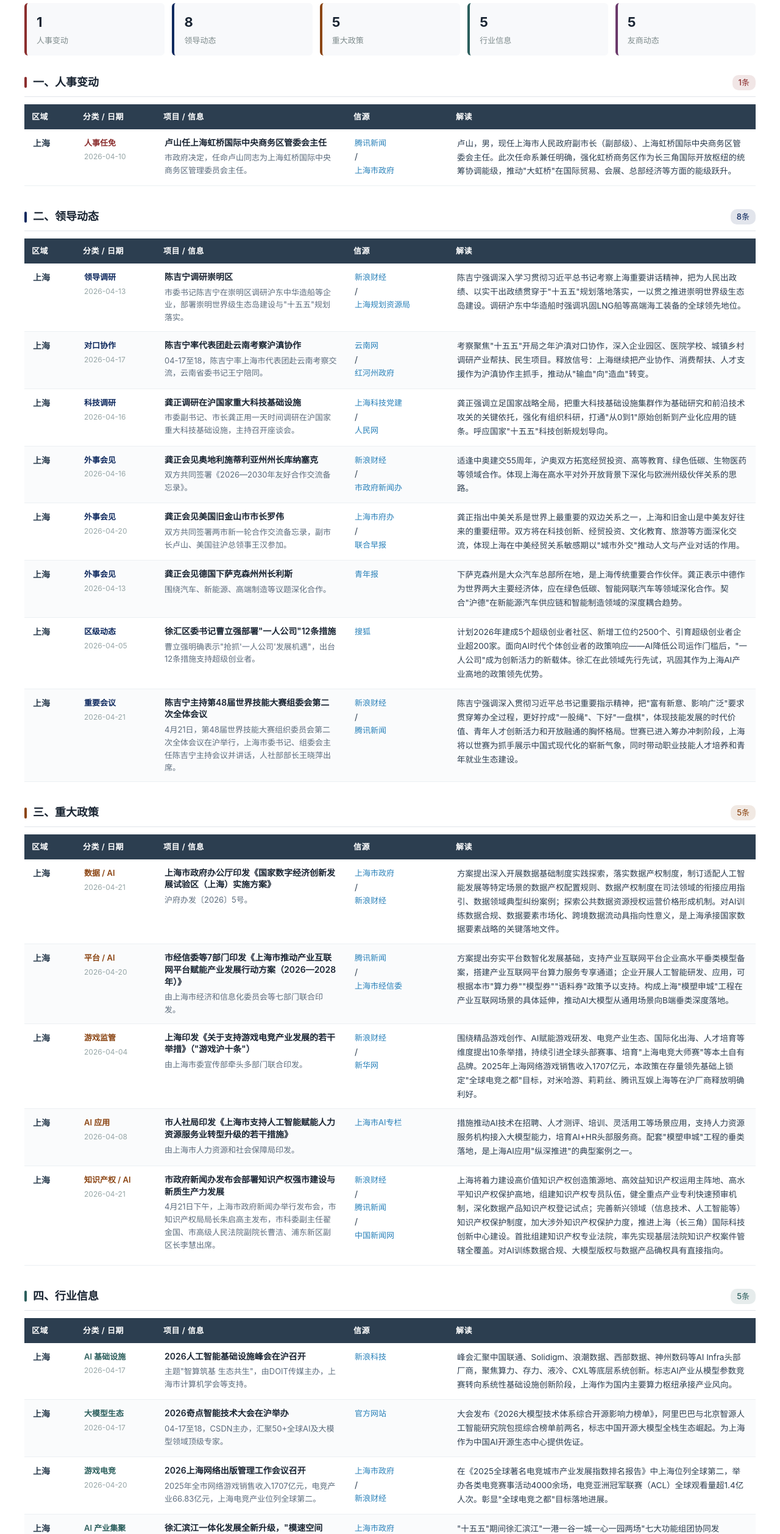
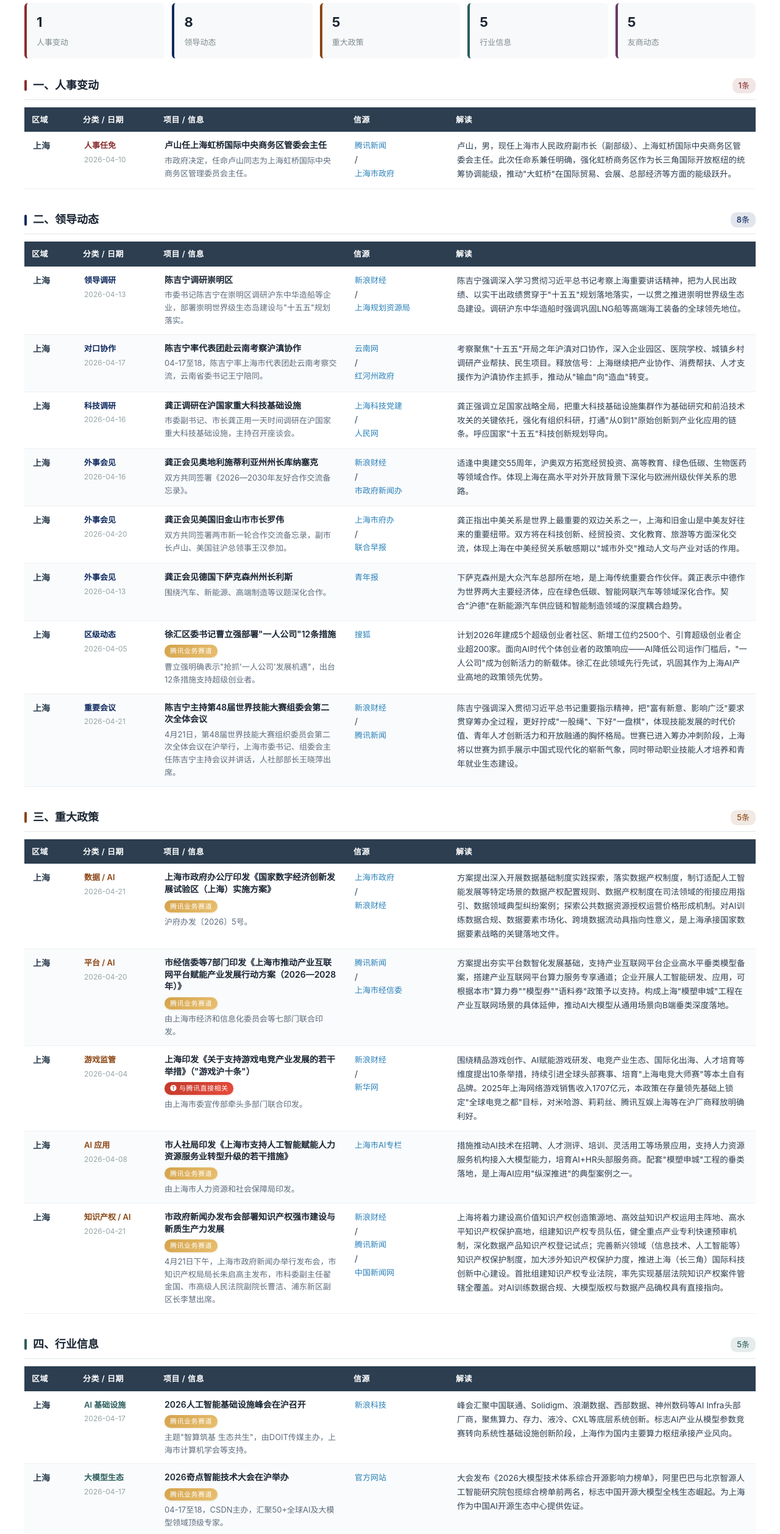
Before and after one commit to tillydu1002/eastchinapolicyhub, a plain HTML site: page archive/2026-04.html in a window 1280 px wide. Shown: the part 240-2755 px from the top of the page at 61% size. Drawn offline with Linux system fonts and the light colour scheme.

Commit message:
feat: 月报每条加腾讯关联标签 + 首页/月报顶部 5 个按钮可跳转板块

```diff
--- a/archive/2026-04.html
+++ b/archive/2026-04.html
@@ -22,10 +22,17 @@
   .meta strong{color:#c0392b}
   .stat-bar{display:flex;gap:12px;margin:20px 0 30px;flex-wrap:wrap}
   .stat{flex:1;min-width:130px;padding:14px 16px;border-radius:6px;
-        background:#f8f9fb;border-left:4px solid var(--c,#34495e)}
+        background:#f8f9fb;border-left:4px solid var(--c,#34495e);
+        text-decoration:none;color:inherit;display:block;
+        transition:transform .15s ease,box-shadow .15s ease,background .15s ease}
+  .stat:hover{background:#fff;transform:translateY(-2px);
+              box-shadow:0 4px 14px rgba(15,42,95,0.12);cursor:pointer}
   .stat-num{font-size:22px;font-weight:700;color:#1a2533}
-  .stat-lbl{font-size:13px;color:#7f8c8d;margin-top:2px}
-  .sec{margin-bottom:36px}
+  .stat-lbl{font-size:13px;color:#7f8c8d;margin-top:2px;display:flex;align-items:center;gap:4px}
+  .stat-lbl::after{content:"›";margin-left:auto;color:var(--c,#34495e);font-size:16px;
+                    font-weight:700;opacity:0;transition:opacity .15s}
+  .stat:hover .stat-lbl::after{opacity:1}
+  .sec{margin-bottom:36px;scroll-margin-top:20px}
   .sec-title{font-size:18px;font-weight:700;color:#1a2533;display:flex;align-items:center;
              gap:10px;margin:0 0 12px;padding-bottom:8px;border-bottom:1px solid #e1e5ea}
   .sec-bar{width:4px;height:18px;background:var(--sec-color);border-radius:2px}
@@ -40,8 +47,19 @@
   .col-region{font-weight:600;color:#2c3e50}
   .cat-main{font-weight:600;color:var(--sec-color);font-size:13px}
   .cat-date{color:#95a5a6;font-size:12px;margin-top:3px}
-  .info-title{font-weight:600;color:#1a2533;margin-bottom:5px;line-height:1.4}
+  .info-title{font-weight:600;color:#1a2533;margin-bottom:5px;line-height:1.4;
+               display:flex;align-items:flex-start;gap:8px;flex-wrap:wrap}
   .info-body{font-size:13px;color:#5d6d7e}
+  /* 腾讯关联小标签 */
+  .tx-tag{display:inline-block;padding:2px 9px;font-size:11px;font-weight:500;
+          border-radius:10px;letter-spacing:0.5px;line-height:1.5;white-space:nowrap;
+          vertical-align:middle;flex-shrink:0}
+  .tx-tag.tx-direct{background:linear-gradient(135deg,#c0392b,#e74c3c);color:#fff;
+                     box-shadow:0 1px 3px rgba(192,57,43,0.25)}
+  .tx-tag.tx-industry{background:linear-gradient(135deg,#d4a24b,#e8c070);color:#fff;
+                       box-shadow:0 1px 3px rgba(184,146,74,0.25)}
+  .tx-tag.tx-rival{background:linear-gradient(135deg,#6b3a6b,#8e5a8e);color:#fff;
+                    box-shadow:0 1px 3px rgba(107,58,107,0.25)}
   .col-src a{color:#2980b9;text-decoration:none;font-size:13px;display:block;margin-bottom:2px}
   .col-src a:hover{text-decoration:underline}
   .col-ana{color:#2c3e50;font-size:13.5px;line-height:1.7}
@@ -58,21 +76,21 @@
     <div class="eyebrow">EAST CHINA · GOVERNMENT AFFAIRS BRIEFING</div>
     <h1>华东政务信息 · 2026 年 4 月</h1>
     <div class="meta">
-      <span>📅 最后更新：<strong>2026-04-22 12:57</strong></span>
+      <span>📅 最后更新：<strong>2026-04-22 14:09</strong></span>
       <span>📊 本月累计：<strong>24 条</strong></span>
       <span>🏛 腾讯华东区域公共事务团队</span>
     </div>
   </header>
 
   <div class="stat-bar">
-    <div class="stat" style="--c:#8b2e2e"><div class="stat-num">1</div><div class="stat-lbl">人事变动</div></div>
-    <div class="stat" style="--c:#0f2a5f"><div class="stat-num">8</div><div class="stat-lbl">领导动态</div></div>
-    <div class="stat" style="--c:#8b4513"><div class="stat-num">5</div><div class="stat-lbl">重大政策</div></div>
-    <div class="stat" style="--c:#2c5f5d"><div class="stat-num">5</div><div class="stat-lbl">行业信息</div></div>
-    <div class="stat" style="--c:#6b3a6b"><div class="stat-num">5</div><div class="stat-lbl">友商动态</div></div>
+    <a class="stat" href="#sec-hr" style="--c:#8b2e2e"><div class="stat-num">1</div><div class="stat-lbl">人事变动</div></a>
+    <a class="stat" href="#sec-leader" style="--c:#0f2a5f"><div class="stat-num">8</div><div class="stat-lbl">领导动态</div></a>
+    <a class="stat" href="#sec-policy" style="--c:#8b4513"><div class="stat-num">5</div><div class="stat-lbl">重大政策</div></a>
+    <a class="stat" href="#sec-industry" style="--c:#2c5f5d"><div class="stat-num">5</div><div class="stat-lbl">行业信息</div></a>
+    <a class="stat" href="#sec-rival" style="--c:#6b3a6b"><div class="stat-num">5</div><div class="stat-lbl">友商动态</div></a>
   </div>
 
-    <section class="sec" style="--sec-color:#8b2e2e">
+    <section class="sec" id="sec-hr" style="--sec-color:#8b2e2e">
       <h2 class="sec-title"><span class="sec-bar"></span>一、人事变动<span class="sec-count">1条</span></h2>
       <table class="sec-table">
         <thead>
@@ -101,7 +119,7 @@
         </tbody>
       </table>
     </section>
-    <section class="sec" style="--sec-color:#0f2a5f">
+    <section class="sec" id="sec-leader" style="--sec-color:#0f2a5f">
       <h2 class="sec-title"><span class="sec-bar"></span>二、领导动态<span class="sec-count">8条</span></h2>
       <table class="sec-table">
         <thead>
@@ -199,7 +217,7 @@
           <div class="cat-date">2026-04-05</div>
         </td>
         <td class="col-info">
-          <div class="info-title">徐汇区委书记曹立强部署&quot;一人公司&quot;12条措施</div>
+          <div class="info-title">徐汇区委书记曹立强部署&quot;一人公司&quot;12条措施<span class="tx-tag tx-industry">腾讯业务赛道</span></div>
           <div class="info-body">曹立强明确表示&quot;抢抓&#x27;一人公司&#x27;发展机遇&quot;，出台12条措施支持超级创业者。</div>
         </td>
         <td class="col-src"><a href="https://www.sohu.com/a/1008312791_122585292" target="_blank" rel="noopener">搜狐</a></td>
@@ -221,7 +239,7 @@
         </tbody>
       </table>
     </section>
-    <section class="sec" style="--sec-color:#8b4513">
+    <section class="sec" id="sec-policy" style="--sec-color:#8b4513">
       <h2 class="sec-title"><span class="sec-bar"></span>三、重大政策<span class="sec-count">5条</span></h2>
       <table class="sec-table">
         <thead>
@@ -241,7 +259,7 @@
           <div class="cat-date">2026-04-21</div>
         </td>
         <td class="col-info">
-          <div class="info-title">上海市政府办公厅印发《国家数字经济创新发展试验区（上海）实施方案》</div>
+          <div class="info-title">上海市政府办公厅印发《国家数字经济创新发展试验区（上海）实施方案》<span class="tx-tag tx-industry">腾讯业务赛道</span></div>
           <div class="info-body">沪府办发〔2026〕5号。</div>
         </td>
         <td class="col-src"><a href="https://www.shanghai.gov.cn/nw12344/20260421/9edf5d5c1b2244298c315304349d0963.html" target="_blank" rel="noopener">上海市政府</a> / <a href="https://finance.sina.com.cn/stock/bxjj/2026-04-21/doc-inhvfumi0201564.shtml" target="_blank" rel="noopener">新浪财经</a></td>
@@ -254,7 +272,7 @@
           <div class="cat-date">2026-04-20</div>
         </td>
         <td class="col-info">
-          <div class="info-title">市经信委等7部门印发《上海市推动产业互联网平台赋能产业发展行动方案（2026—2028年）》</div>
+          <div class="info-title">市经信委等7部门印发《上海市推动产业互联网平台赋能产业发展行动方案（2026—2028年）》<span class="tx-tag tx-industry">腾讯业务赛道</span></div>
           <div class="info-body">由上海市经济和信息化委员会等七部门联合印发。</div>
         </td>
         <td class="col-src"><a href="https://news.qq.com/rain/a/20260420A047R200" target="_blank" rel="noopener">腾讯新闻</a> / <a href="https://www.sheitc.sh.gov.cn/" target="_blank" rel="noopener">上海市经信委</a></td>
@@ -267,7 +285,7 @@
           <div class="cat-date">2026-04-04</div>
         </td>
         <td class="col-info">
-          <div class="info-title">上海印发《关于支持游戏电竞产业发展的若干举措》（&quot;游戏沪十条&quot;）</div>
+          <div class="info-title">上海印发《关于支持游戏电竞产业发展的若干举措》（&quot;游戏沪十条&quot;）<span class="tx-tag tx-direct">🅣 与腾讯直接相关</span></div>
           <div class="info-body">由上海市委宣传部牵头多部门联合印发。</div>
         </td>
         <td class="col-src"><a href="https://finance.sina.com.cn/roll/2026-04-04/doc-inhtipvz7964223.shtml" target="_blank" rel="noopener">新浪财经</a> / <a href="https://www3.xinhuanet.com/government/20260407/548a08f7499f4ab8b4077e2b90d7fb71/c.html" target="_blank" rel="noopener">新华网</a></td>
@@ -280,7 +298,7 @@
           <div class="cat-date">2026-04-08</div>
         </td>
         <td class="col-info">
-          <div class="info-title">市人社局印发《上海市支持人工智能赋能人力资源服务业转型升级的若干措施》</div>
+          <div class="info-title">市人社局印发《上海市支持人工智能赋能人力资源服务业转型升级的若干措施》<span class="tx-tag tx-industry">腾讯业务赛道</span></div>
           <div class="info-body">由上海市人力资源和社会保障局印发。</div>
         </td>
         <td class="col-src"><a href="https://www.shanghai.gov.cn/yshqrgzn/index.html" target="_blank" rel="noopener">上海市AI专栏</a></td>
@@ -293,7 +311,7 @@
           <div class="cat-date">2026-04-21</div>
         </td>
         <td class="col-info">
-          <div class="info-title">市政府新闻办发布会部署知识产权强市建设与新质生产力发展</div>
+          <div class="info-title">市政府新闻办发布会部署知识产权强市建设与新质生产力发展<span class="tx-tag tx-industry">腾讯业务赛道</span></div>
           <div class="info-body">4月21日下午，上海市政府新闻办举行发布会，市知识产权局局长朱启高主发布，市科委副主任翟金国、市高级人民法院副院长曹洁、浦东新区副区长李慧出席。</div>
         </td>
         <td class="col-src"><a href="https://finance.sina.com.cn/jjxw/2026-04-21/doc-inhvfyta6169412.shtml" target="_blank" rel="noopener">新浪财经</a> / <a href="https://news.qq.com/rain/a/20260421A072AU00" target="_blank" rel="noopener">腾讯新闻</a> / <a href="https://www.chinanews.com/gn/2026/04-21/10608034.shtml" target="_blank" rel="noopener">中国新闻网</a></td>
@@ -302,7 +320,7 @@
         </tbody>
       </table>
     </section>
-    <section class="sec" style="--sec-color:#2c5f5d">
+    <section class="sec" id="sec-industry" style="--sec-color:#2c5f5d">
       <h2 class="sec-title"><span class="sec-bar"></span>四、行业信息<span class="sec-count">5条</span></h2>
       <table class="sec-table">
         <thead>
@@ -322,7 +340,7 @@
           <div class="cat-date">2026-04-17</div>
         </td>
         <td class="col-info">
-          <div class="info-title">2026人工智能基础设施峰会在沪召开</div>
+          <div class="info-title">2026人工智能基础设施峰会在沪召开<span class="tx-tag tx-industry">腾讯业务赛道</span></div>
           <div class="info-body">主题&quot;智算筑基 生态共生&quot;，由DOIT传媒主办，上海市计算机学会等支持。</div>
         </td>
         <td class="col-src"><a href="https://finance.sina.com.cn/tech/roll/2026-04-18/doc-inhuxchh0289985.shtml" target="_blank" rel="noopener">新浪科技</a></td>
@@ -335,7 +353,7 @@
           <div class="cat-date">2026-04-17</div>
         </td>
         <td class="col-info">
-          <div class="info-title">2026奇点智能技术大会在沪举办</div>
+          <div class="info-title">2026奇点智能技术大会在沪举办<span class="tx-tag tx-industry">腾讯业务赛道</span></div>
           <div class="info-body">04-17至18，CSDN主办，汇聚50+全球AI及大模型领域顶级专家。</div>
         </td>
         <td class="col-src"><a href="https://ml-summit.org/" target="_blank" rel="noopener">官方网站</a></td>
@@ -348,7 +366,7 @@
           <div class="cat-date">2026-04-20</div>
         </td>
         <td class="col-info">
-          <div class="info-title">2026上海网络出版管理工作会议召开</div>
+          <div class="info-title">2026上海网络出版管理工作会议召开<span class="tx-tag tx-industry">腾讯业务赛道</span></div>
           <div class="info-body">2025年全市网络游戏销售收入1707亿元，电竞产业66.83亿元，上海电竞产业位列全球第二。</div>
         </td>
         <td class="col-src"><a href="https://www.shanghai.gov.cn/nw4411/20260421/31cdc2fad639473ba4ca078211693e9a.html" target="_blank" rel="noopener">上海市政府</a> / <a href="https://finance.sina.com.cn/jjxw/2026-04-20/doc-inhvcvua6851251.shtml" target="_blank" rel="noopener">新浪财经</a></td>
@@ -361,7 +379,7 @@
           <div class="cat-date">2026-04-08</div>
         </td>
         <td class="col-info">
-          <div class="info-title">徐汇滨江一体化发展全新升级，&quot;模速空间3.0&quot;启动</div>
+          <div class="info-title">徐汇滨江一体化发展全新升级，&quot;模速空间3.0&quot;启动<span class="tx-tag tx-industry">腾讯业务赛道</span></div>
           <div class="info-body">徐汇滨江共建共治联盟2026年第一次全体会议在西岸漩心举行。</div>
         </td>
         <td class="col-src"><a href="https://www.shanghai.gov.cn/nw15343/20260410/9b45039944464e7b8c0645b7edd03696.html" target="_blank" rel="noopener">上海市政府</a> / <a href="https://news.qq.com/rain/a/20260408A07N0X00" target="_blank" rel="noopener">腾讯新闻</a></td>
@@ -374,7 +392,7 @@
           <div class="cat-date">2026-04-17</div>
         </td>
         <td class="col-info">
-          <div class="info-title">智元（AGIBOT）2026合作伙伴大会在沪张江举办</div>
+          <div class="info-title">智元（AGIBOT）2026合作伙伴大会在沪张江举办<span class="tx-tag tx-industry">腾讯业务赛道</span></div>
           <div class="info-body">2500位来自34个国家和地区的合作伙伴参会，同步发布4款本体新品及4大AI大模型、7大解决方案。</div>
         </td>
         <td class="col-src"><a href="https://app.xinhuanet.com/news/article.html?articleId=202604184e11eb5bc28d45e89e719836eca84f86" target="_blank" rel="noopener">新华网</a> / <a href="https://blog.my321.cn/ai-daily-20260417/" target="_blank" rel="noopener">AI日报</a></td>
@@ -383,7 +401,7 @@
         </tbody>
       </table>
     </section>
-    <section class="sec" style="--sec-color:#6b3a6b">
+    <section class="sec" id="sec-rival" style="--sec-color:#6b3a6b">
       <h2 class="sec-title"><span class="sec-bar"></span>五、友商动态<span class="sec-count">5条</span></h2>
       <table class="sec-table">
         <thead>
@@ -403,7 +421,7 @@
           <div class="cat-date">2026-04-16</div>
         </td>
         <td class="col-info">
-          <div class="info-title">阿里通义实验室开源 Qwen3.6-35B-A3B 模型</div>
+          <div class="info-title">阿里通义实验室开源 Qwen3.6-35B-A3B 模型<span class="tx-tag tx-rival">竞品参考</span></div>
           <div class="info-body">350亿总参数，激活参数仅30亿，主打轻量高效与智能体编程。</div>
         </td>
         <td class="col-src"><a href="https://finance.sina.com.cn/jjxw/2026-04-16/doc-inhutfxu2696667.shtml" target="_blank" rel="noopener">新浪财经</a> / <a href="https://news.qq.com/rain/a/20260417A01S0100" target="_blank" rel="noopener">智东西</a></td>
@@ -416,7 +434,7 @@
           <div class="cat-date">2026-04-05</div>
         </td>
         <td class="col-info">
-          <div class="info-title">阿里 Qwen3.6-Plus 发布，通义全家桶密集迭代</div>
+          <div class="info-title">阿里 Qwen3.6-Plus 发布，通义全家桶密集迭代<span class="tx-tag tx-rival">竞品参考</span></div>
           <div class="info-body">阿里通义一周内发布三款模型，覆盖通用推理、多模态轻量化方向。</div>
         </td>
         <td class="col-src"><a href="https://blog.csdn.net/weixin_45526015/article/details/160103208" target="_blank" rel="noopener">CSDN</a></td>
@@ -429,7 +447,7 @@
           <div class="cat-date">2026-04-05</div>
         </td>
         <td class="col-info">
-          <div class="info-title">字节跳动全双工语音大模型上线</div>
+          <div class="info-title">字节跳动全双工语音大模型上线<span class="tx-tag tx-rival">竞品参考</span></div>
           <div class="info-body">豆包全双工实时语音能力正式开放。</div>
         </td>
         <td class="col-src"><a href="https://blog.csdn.net/weixin_45526015/article/details/160103208" target="_blank" rel="noopener">CSDN</a></td>
@@ -442,7 +460,7 @@
           <div class="cat-date">2026-04-14</div>
         </td>
         <td class="col-info">
-          <div class="info-title">华为×柳钢集团发布钢铁行业大模型&quot;玄铁&quot;</div>
+          <div class="info-title">华为×柳钢集团发布钢铁行业大模型&quot;玄铁&quot;<span class="tx-tag tx-rival">竞品参考</span></div>
           <div class="info-body">广西柳钢集团携手华为、中国移动发布广西首个钢铁行业大模型；同日华为与贵州瓮福集团打造智慧工厂全球样板。</div>
         </td>
         <td class="col-src"><a href="https://www.woshipm.com/ai/6376973.html" target="_blank" rel="noopener">人人都是产品经理</a></td>
@@ -455,7 +473,7 @@
           <div class="cat-date">2026-04-21</div>
         </td>
         <td class="col-info">
-          <div class="info-title">月之暗面深夜发布开源新模型 Kimi K2.6</div>
+          <div class="info-title">月之暗面深夜发布开源新模型 Kimi K2.6<span class="tx-tag tx-rival">竞品参考</span></div>
           <div class="info-body">4月21日深夜，月之暗面正式上线并开源 Kimi K2.6，256K 上下文、原生多模态（图片+视频）、长程编码能力全面升级，公开 benchmark 对标 Claude Opus 4.6。</div>
         </td>
         <td class="col-src"><a href="https://news.qq.com/rain/a/20260421A017GN00" target="_blank" rel="noopener">腾讯新闻</a> / <a href="https://ofox.ai/zh/blog/kimi-k2-6-api-guide-2026/" target="_blank" rel="noopener">ofox.ai 技术解读</a></td>
```
Also changed, not shown: index.html (+31 -20 lines).
